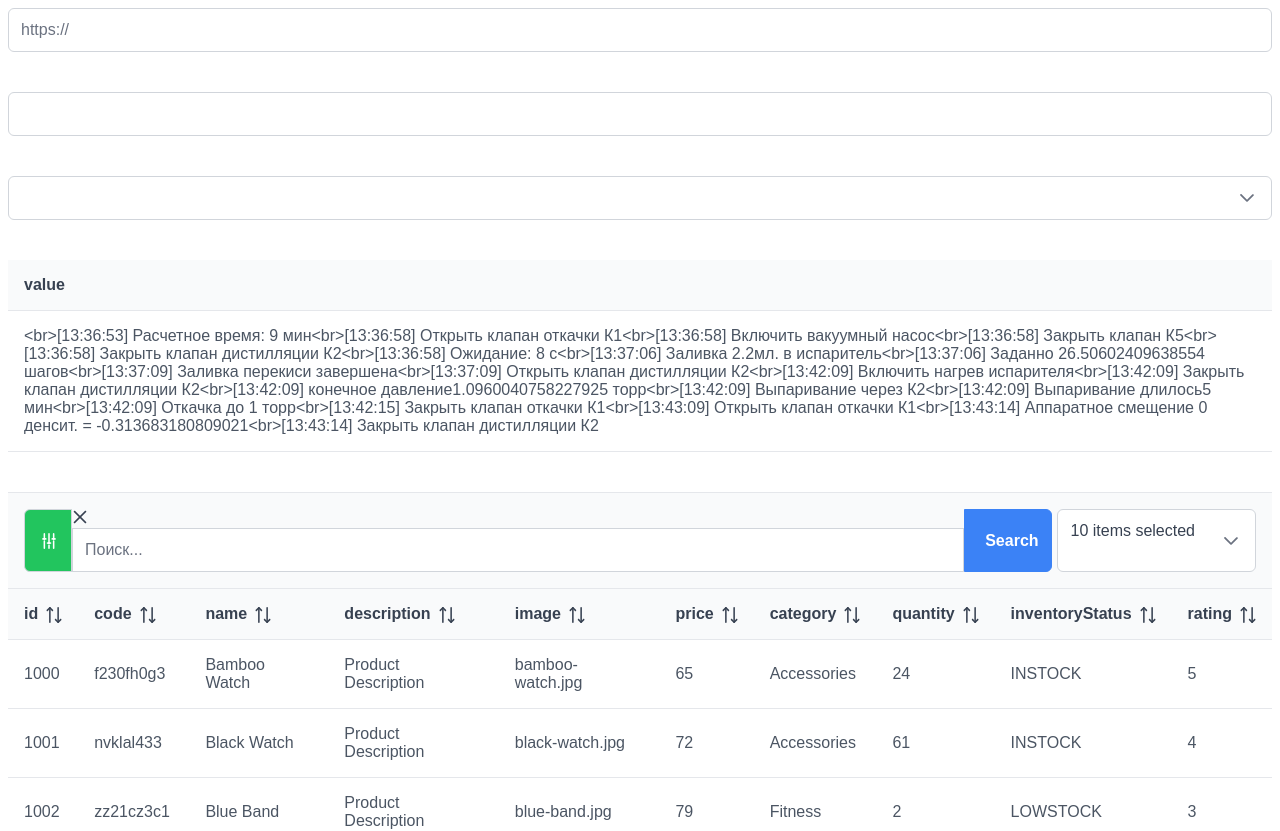
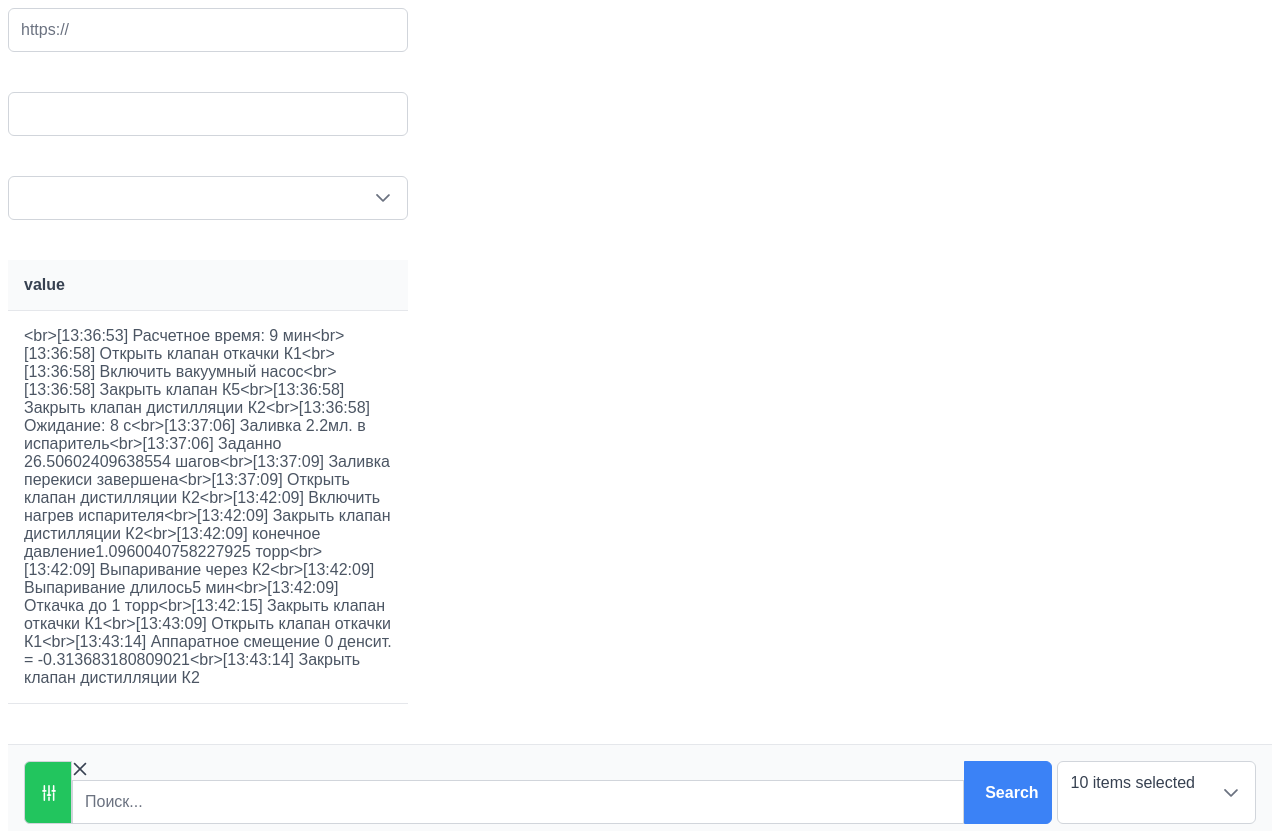
Before and after one commit to isgleb/at-cons, a Nuxt app: page / in a window 1280 px wide. Shown: the top 831 px of the page. Built offline with nearby package versions, Linux system fonts and the light colour scheme; a web font is replaced by a local one.

Commit message:
styling refactoring

```diff
--- a/app.vue
+++ b/app.vue
@@ -1,9 +1,9 @@
 <template>
   <div class="exercises">
-    <link-input/>
-    <time-picker/>
-    <clearable-multiselect :options="cities"/>
-    <cell-table :cell-string="logString"/>
+    <link-input class="max-width"/>
+    <time-picker class="max-width"/>
+    <clearable-multiselect :options="cities" class="max-width"/>
+    <cell-table :cell-string="logString" class="max-width"/>
     <complex-table :tableData="products"/>
   </div>
 </template>
@@ -39,4 +39,8 @@ onMounted(() => {
   flex-direction: column;
   gap: 40px;
 }
+
+.max-width{
+  max-width: 400px;
+}
 </style>
--- a/public/components/ComplexTable.vue
+++ b/public/components/ComplexTable.vue
@@ -30,7 +30,7 @@
                 v-model="selectedColumns"
                 class="w-full md:w-10rem"
                 style="flex-grow: 2"
-                :maxSelectedLabels="2"
+                :maxSelectedLabels="0"
             />
         </span>
       </template>
@@ -91,6 +91,9 @@ function filterTable(){
         if (field && typeof field === "string" && field.includes(substring)) {
           return true;
         }
+        if (field && typeof field === "number" && field.toString().includes(substring)) {
+          return true;
+        }
       }
       return false;
     })
```
